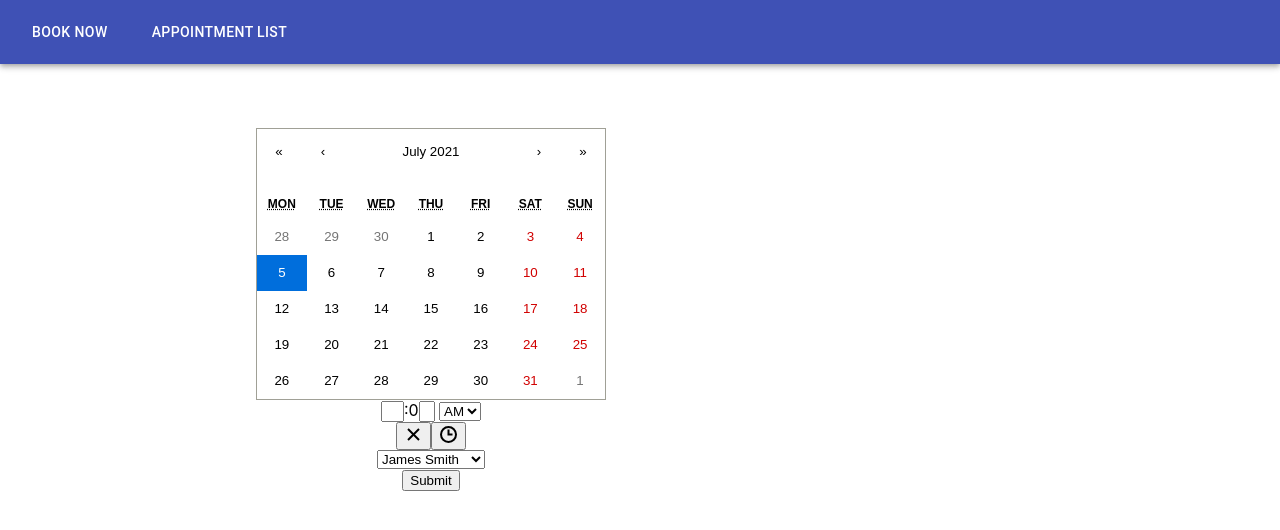
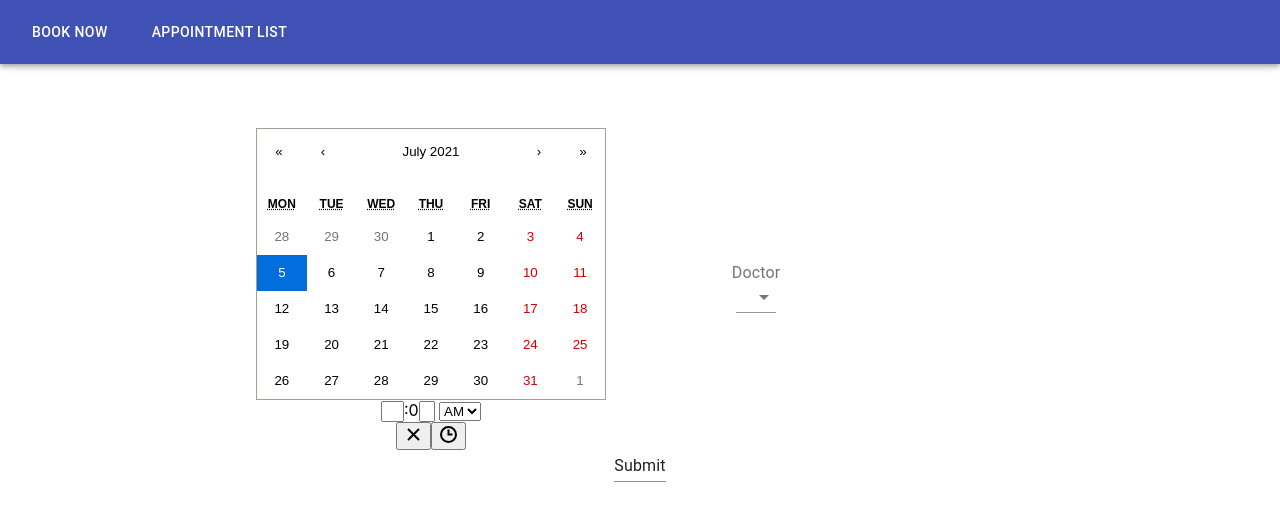
Before and after one commit to domludera/PrimeHealth, a React (Create React App) app in the folder frontend/phfrontend/: page /bookAppointment in a window 1280 px wide. Shown: the top 530 px of the page. Built offline with nearby package versions, Linux system fonts and the light colour scheme.

Commit message:
calender books appt with doctor

```diff
--- a/frontend/phfrontend/src/components/BookAppointment.js
+++ b/frontend/phfrontend/src/components/BookAppointment.js
@@ -1,12 +1,12 @@
 import React, {useState} from 'react';
 import TimePicker from 'react-time-picker';
 import Calendar from 'react-calendar';
-
+import { Select, InputLabel, MenuItem, Input } from '@material-ui/core';
 import {set, useForm} from "react-hook-form";
 
 import 'react-calendar/dist/Calendar.css'
 
-import {makeStyles, createStyles} from '@material-ui/core/styles';
+import {makeStyles } from '@material-ui/core/styles';
 
 
 const useStyles = makeStyles({
@@ -15,7 +15,8 @@ const useStyles = makeStyles({
         marginRight: '20%',
         marginTop: '5%',
         display: 'flex',
-        alignItems: 'row'
+        flexDirection: 'row',
+        alignItems:"center",
     },
     calendar: {
         display: "flex",
@@ -26,11 +27,13 @@ const useStyles = makeStyles({
         // color: props => props.color,
     },
     menu: {
-        display: "flex",
-        alignItems: 'center',
-        flexDirection: 'column',
-        justifyContent: 'center',
-
+        // display: "flex",
+        // alignItems: 'center',
+        // flexDirection: 'column',
+        // justifyContent: 'center',
+    },
+    inputLabel: {
+        minWidth: 300
     }
 });
 
@@ -53,13 +56,6 @@ function BookAppointment(props) {
         data['endtime'] = endtime;
         dayClick(data)
     }
-
-
-    function setCalendarDate(newDate) {
-        console.log(starttime);
-        return starttime;
-    }
-
 
     function dayClick(value) {
         console.log(value);
@@ -100,8 +96,9 @@ function BookAppointment(props) {
 
 
     return (
-        <div className={classes.apptpicker}>
-            <form onSubmit={handleSubmit(onSubmit)}>
+        <div>
+            <form sx={{m:1, minWidth: 300}} onSubmit={handleSubmit(onSubmit)}>
+                <div className={classes.apptpicker}>
                 <div className={classes.calendar}>
 
                     <Calendar
@@ -114,18 +111,22 @@ function BookAppointment(props) {
                     />
                 </div>
                 <div className={classes.menu}>
+                    <InputLabel className={classes.inputLabel} id="doctorid">Doctor</InputLabel>
+                    <Select
+                        labelId="doctorid"
+                        label="Doctor"
+                        {...register("doctor")}
+                    >
+                        <MenuItem value={1}>James Smith</MenuItem>
+                        <MenuItem value={2}>Roy Johnson</MenuItem>
+                        <MenuItem value={3}>Noah Williams</MenuItem>
+                    </Select>
 
-
-                    {/*<input {...register("firstName")} placeholder="First name" />*/}
-                    {/*<input {...register("lastName")} placeholder="Last name" />*/}
-                    <select {...register("doctor")}>
-                        <option value="1">James Smith</option>
-                        <option value="2">Roy Johnson</option>
-                        <option value="3">Noah Williams</option>
-                    </select>
                 </div>
 
-                <input type="submit"/>
+                </div>
+                <Input type="submit"/>
+
             </form>
         </div>
     );
```
